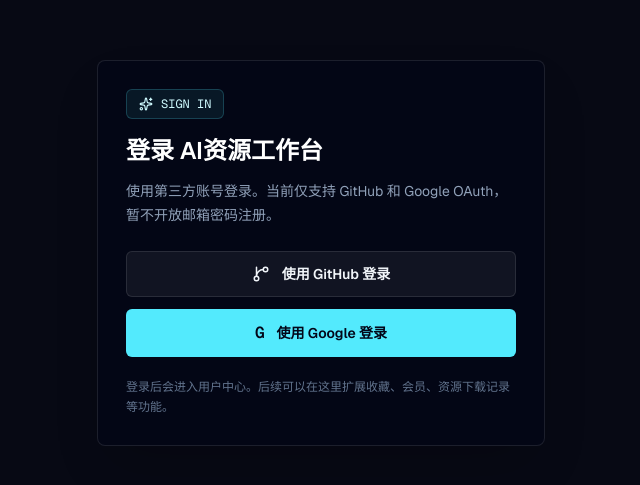
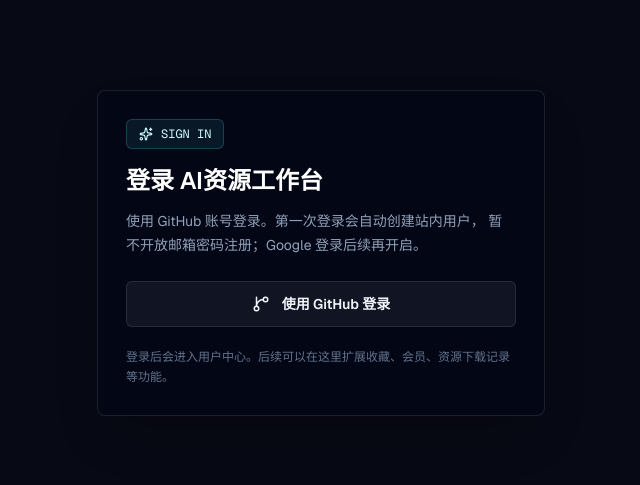
Before and after one commit to milescole992-cpu/personal-site, a Next.js app: page /login in a window 1280 px wide. Shown: the part 147-632 px from the top of the page, without its empty margins (319-959 px from the left). Built offline with nearby package versions, Linux system fonts and the light colour scheme; no server answers.

Commit message:
Use GitHub-only OAuth login

```diff
--- a/src/app/login/page.tsx
+++ b/src/app/login/page.tsx
@@ -36,8 +36,8 @@
               登录 AI资源工作台
             </h1>
             <p className="mt-3 text-sm leading-6 text-slate-400">
-              使用第三方账号登录。当前仅支持 GitHub 和 Google OAuth，
-              暂不开放邮箱密码注册。
+              使用 GitHub 账号登录。第一次登录会自动创建站内用户，
+              暂不开放邮箱密码注册；Google 登录后续再开启。
             </p>
           </div>
 
@@ -56,21 +56,6 @@
                 使用 GitHub 登录
               </button>
             </form>
-
-            <form
-              action={async () => {
-                "use server";
-                await signIn("google", { redirectTo: callbackUrl });
-              }}
-            >
-              <button
-                type="submit"
-                className="flex w-full items-center justify-center gap-3 rounded-md bg-cyan-300 px-4 py-3 text-sm font-semibold text-slate-950 transition hover:bg-cyan-200"
-              >
-                <span className="font-mono text-base">G</span>
-                使用 Google 登录
-              </button>
-            </form>
           </div>
 
           <p className="mt-5 text-xs leading-5 text-slate-500">
--- a/src/auth.ts
+++ b/src/auth.ts
@@ -1,6 +1,5 @@
 import NextAuth from "next-auth";
 import GitHub from "next-auth/providers/github";
-import Google from "next-auth/providers/google";
 
 export const { handlers, auth, signIn, signOut } = NextAuth({
   trustHost: true,
@@ -16,9 +15,5 @@
       clientId: process.env.AUTH_GITHUB_ID,
       clientSecret: process.env.AUTH_GITHUB_SECRET,
     }),
-    Google({
-      clientId: process.env.AUTH_GOOGLE_ID,
-      clientSecret: process.env.AUTH_GOOGLE_SECRET,
-    }),
   ],
 });
```
